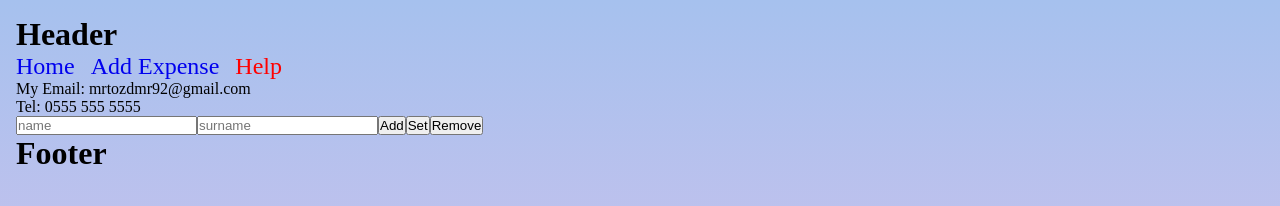
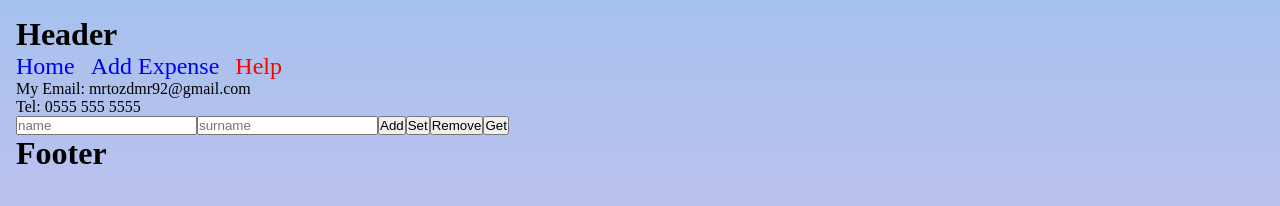
Before and after one commit to AinTisar06/BudgetApp, a React (Create React App) app: page /help in a window 1280 px wide. Shown: the top 206 px of the page. Built offline with nearby package versions, Linux system fonts and the light colour scheme; no server answers.

Commit message:
Firebase playground

```diff
--- a/src/components/Script.js
+++ b/src/components/Script.js
@@ -39,6 +39,7 @@ const Script = () => {
         console.log(err);
       });
   };
+
   const handleSet = () => {
     const personRef = firebase.database().ref();
 
@@ -55,6 +56,7 @@ const Script = () => {
         console.log(err);
       });
   };
+
   const handleRemove = () => {
     firebase
       .database()
@@ -66,6 +68,37 @@ const Script = () => {
       .catch((err) => {
         console.log(err);
       });
+  };
+
+  const handleGet = () => {
+    const cb = firebase
+      .database()
+      .ref()
+      .on(
+        "value",
+        (snapshot) => {
+          const {name, job: {title, company}} = snapshot.val();
+          console.log(
+            `${name} is a ${title} at ${company}`
+          );
+        },
+        (err) => {
+          console.log(err);
+        }
+      );
+
+    // For only once fetch data
+    // firebase
+    //   .database()
+    //   .ref()
+    //   .once("value")
+    //   .then((snapshot) => {
+    //     const val = snapshot.val();
+    //     console.log(val);
+    //   })
+    //   .catch((err) => {
+    //     console.log(err);
+    //   });
   };
 
   return (
@@ -87,6 +120,7 @@ const Script = () => {
       <button onClick={handleSubmit}>Add</button>
       <button onClick={handleSet}>Set</button>
       <button onClick={handleRemove}>Remove</button>
+      <button onClick={handleGet}>Get</button>
     </div>
   );
 };
```
